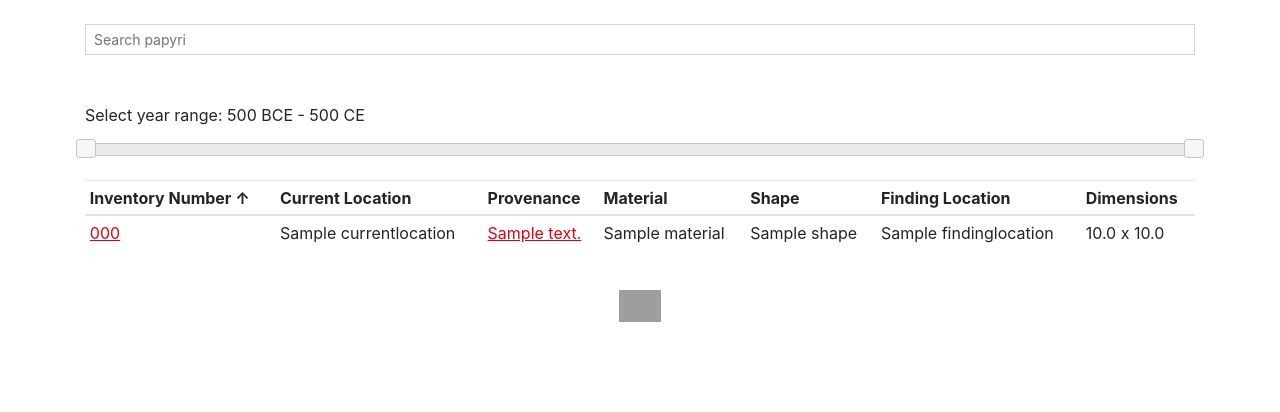
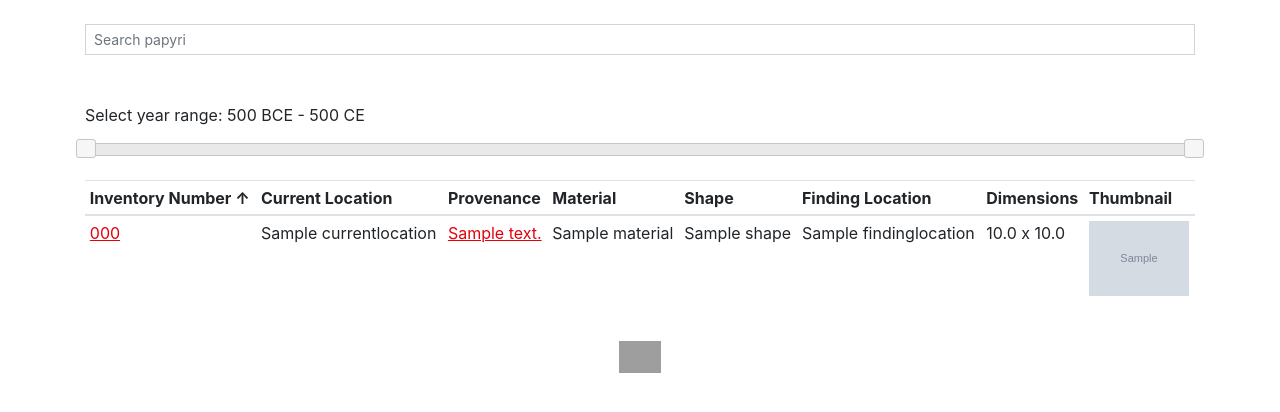
Before and after one commit to Woseseltops/PiN, a Django app: page /papyrus-sides/ in a window 1280 px wide. Shown: the part 98-510 px from the top of the page. Run offline with Django 5.2, Linux system fonts and the light colour scheme; tables that the repository leaves empty hold one stand-in row (values such as "Sample post"); grey boxes marked "Sample" are stand-in pictures; parts of the project's set-up code (start-up, migrations or seed data) failed here and were passed over; grey boxes are pictures that could not be loaded.

Commit message:
Accidentally lost the thumbnail in the list viwe

```diff
--- a/PiN/templates/papyrus/papyrus_side_list.html
+++ b/PiN/templates/papyrus/papyrus_side_list.html
@@ -198,6 +198,7 @@
                     <th>Shape</th>
                     <th>Finding Location</th>
                     <th>Dimensions</th>
+                    <th>Thumbnail</th>
                 </tr>
             </thead>
             <tbody>
@@ -234,6 +235,13 @@
                             Not specified
                         {% endfor %}
                     </td>
+                    <td>
+                        {% if side.images.first %}
+                            <img src="{{ side.images.first.image.url }}" alt="Thumbnail" width="100">
+                        {% else %}
+                            No Image
+                        {% endif %}
+                    </td>
                 </tr>
                 {% endfor %}
             </tbody>
```
